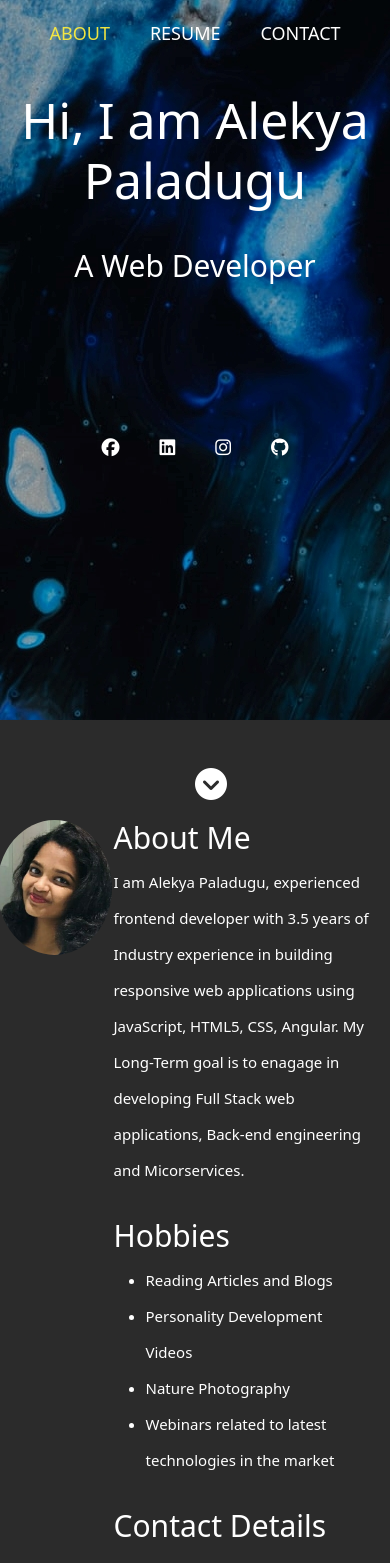
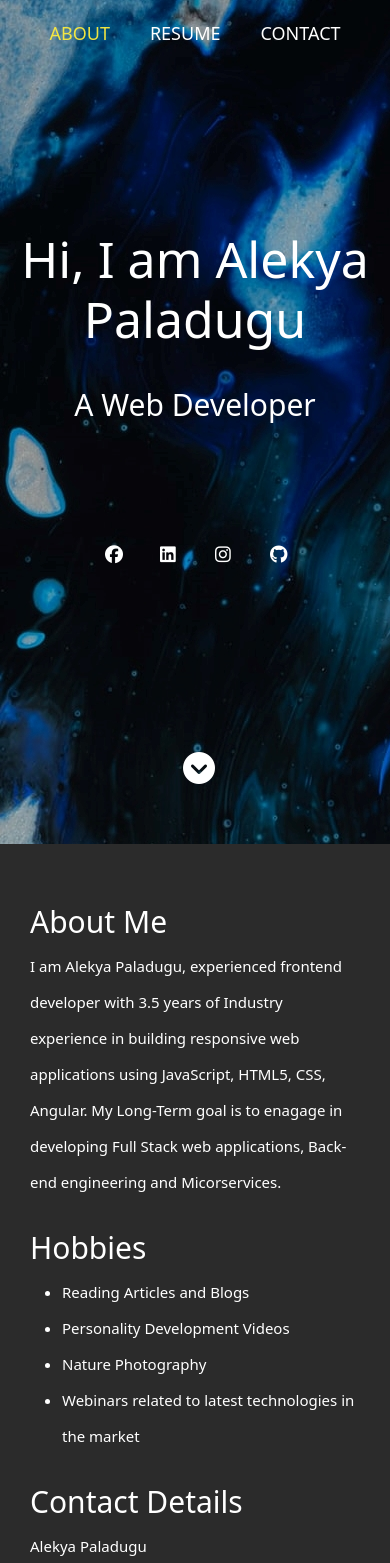
Before and after one commit to alekyapaladugu/My-Portfolio, an Angular app in the folder portfolio-app/: page /about in a window 390 px wide. Shown: the top 1563 px of the page. Built offline with nearby package versions, Linux system fonts and the light colour scheme.

Commit message:
Remaining files committed

```diff
--- a/portfolio-app/src/app/app.module.ts
+++ b/portfolio-app/src/app/app.module.ts
@@ -6,11 +6,15 @@ import { RouterModule, Routes } from '@angular/router';
 import { AppComponent } from './app.component';
 import { HomeComponent } from './home/home.component';
 import { HeaderComponent } from './header/header.component';
+import { ResumeComponent } from './resume/resume.component';
 
-const routes: Routes = [{ path: 'about', component: HomeComponent }];
+const routes: Routes = [
+  { path: 'about', component: HomeComponent },
+  { path: 'resume', component: ResumeComponent },
+];
 
 @NgModule({
-  declarations: [AppComponent, HomeComponent, HeaderComponent],
+  declarations: [AppComponent, HomeComponent, HeaderComponent, ResumeComponent],
   imports: [
     BrowserModule,
     BrowserAnimationsModule,
--- a/portfolio-app/src/app/home/home.component.html
+++ b/portfolio-app/src/app/home/home.component.html
@@ -1,7 +1,7 @@
 <div class="App">
-  <div class="header-banner">
-    <h1 [ngStyle]="{ 'font-size': '50px', 'padding-bottom': '30px' }">
-      Hi, I am Alekya Paladugu
+  <div class="header-banner" [ngStyle]="{ height: windowHeight }">
+    <h1 [ngStyle]="{ 'padding-bottom': '30px' }">
+      <span [ngStyle]="{ 'font-size': '50px' }">Hi, I am Alekya Paladugu</span>
     </h1>
     <h2 [ngStyle]="{ 'font-size': '30px' }">A Web Developer</h2>
     <ul class="nav social">
@@ -26,20 +26,20 @@
         </a>
       </li>
     </ul>
-  </div>
-  <div class="scrolldown">
-    <a [style]="{ cursor: 'pointer' }" (click)="scrollToAboutSection(about)">
-      <i class="fa-solid fa-circle-chevron-down white-icon fa-2x"></i>
-    </a>
+    <div class="scrolldown">
+      <a [style]="{ cursor: 'pointer' }" (click)="scrollToAboutSection(about)">
+        <i class="fa-solid fa-circle-chevron-down white-icon fa-2x"></i>
+      </a>
+    </div>
   </div>
   <section class="about-me-section" #about>
     <div class="row">
-      <div class="col-3">
-        <span class="profile-img">
+      <div class="col-sm-12 col-md-3 col-lg-3">
+        <div class="profile-img">
           <img src="../../assets/images/profile-pic.jpg" />
-        </span>
+        </div>
       </div>
-      <div class="col-9">
+      <div class="col-sm-12 col-md-9 col-lg-9">
         <div class="about-me">
           <h2>About Me</h2>
           <p>
--- a/portfolio-app/src/app/home/home.component.scss
+++ b/portfolio-app/src/app/home/home.component.scss
@@ -12,23 +12,30 @@
 }
 .header-banner {
   text-align: center;
-  padding-top: 90px;
   background-image: url("../../assets/images/header-background.jpg");
-  height: 720px;
   color: white;
+  position: relative;
+  display: flex;
+  flex-direction: column;
+  justify-content: center;
 }
 .white-icon {
   color: white;
+  width: 15px;
+  height: 50px;
 }
 .social {
-  margin-top: 130px;
+  margin-top: 90px;
 }
 .scrolldown {
   position: absolute;
   left: 50%;
   bottom: 5%;
+  margin-left: -12px;
 }
 .profile-img {
+  display: flex;
+  justify-content: center;
   img {
     width: 115px;
     height: 135px;
@@ -39,10 +46,6 @@
   background-color: #2b2b2b;
   color: white;
   padding: 100px 20px 50px;
-  .col-3 {
-    display: flex;
-    justify-content: center;
-  }
   h2 {
     font-size: 30px;
   }
--- a/portfolio-app/src/app/home/home.component.ts
+++ b/portfolio-app/src/app/home/home.component.ts
@@ -1,14 +1,16 @@
 import { Component, OnInit } from '@angular/core';
-
 @Component({
   selector: 'app-home',
   templateUrl: './home.component.html',
   styleUrls: ['./home.component.scss'],
 })
 export class HomeComponent implements OnInit {
+  windowHeight: any;
   constructor() {}
 
-  ngOnInit(): void {}
+  ngOnInit(): void {
+    this.windowHeight = window.innerHeight + 'px';
+  }
 
   scrollToAboutSection(el: HTMLElement) {
     el.scrollIntoView({ behavior: 'smooth' });
--- /dev/null
+++ b/portfolio-app/src/app/resume/resume.component.html
@@ -0,0 +1,14 @@
+<section class="resume-container">
+  <div class="row eduaction">
+    <div class="col-md-3">
+      <h1 class="resume-title">
+        <span>EDUCATION</span>
+      </h1>
+    </div>
+    <div class="col-md-9">
+      <h3 class="resume-university">
+        <span>G. Narayanamma Institute of Technology and Science</span>
+      </h3>
+    </div>
+  </div>
+</section>
--- /dev/null
+++ b/portfolio-app/src/app/resume/resume.component.scss
@@ -0,0 +1,12 @@
+.resume-container {
+  background: #2b2b2b;
+  padding: 110px 20px 0px;
+  color: white;
+}
+.resume-title {
+  span {
+    font-size: 25px;
+    padding: 5px;
+    border-bottom: 1px solid white;
+  }
+}
--- /dev/null
+++ b/portfolio-app/src/app/resume/resume.component.ts
@@ -0,0 +1,12 @@
+import { Component, OnInit } from '@angular/core';
+
+@Component({
+  selector: 'app-resume',
+  templateUrl: './resume.component.html',
+  styleUrls: ['./resume.component.scss'],
+})
+export class ResumeComponent implements OnInit {
+  constructor() {}
+
+  ngOnInit(): void {}
+}
--- a/portfolio-app/src/styles.scss
+++ b/portfolio-app/src/styles.scss
@@ -87,8 +87,30 @@ body {
 app-header {
   position: absolute;
   width: 100%;
+  z-index: 1;
 }
 a {
   color: white !important;
   text-decoration: none !important;
 }
+/* mobile wide/smaller tablets
+------------------------------------------------------------
+*/
+@media screen and (max-width: 767px) {
+  /* About component
+  ----------------------------------------------*/
+  app-home {
+    .header-banner {
+      padding-left: 20px !important;
+      padding-right: 20px !important;
+    }
+    .profile-img {
+      display: none !important;
+    }
+    .about-me-section {
+      padding-top: 60px !important;
+      padding-left: 30px !important;
+      padding-right: 30px !important;
+    }
+  }
+}
```
Also changed, not shown: 1 other file (tests, documents, lock files or other folders).
